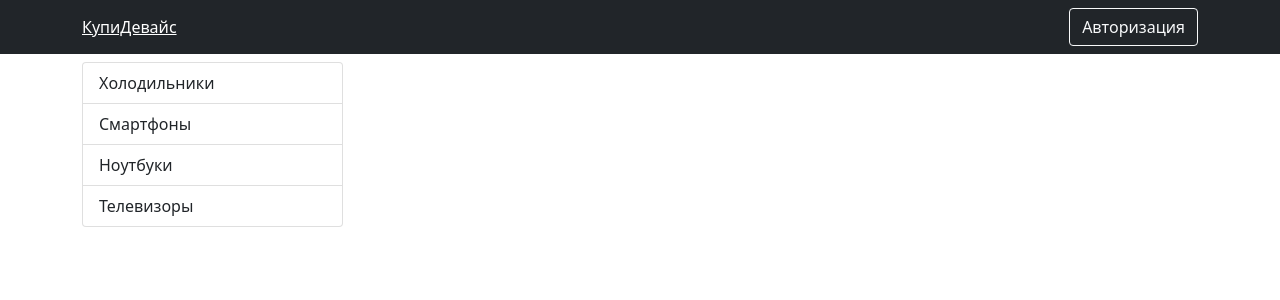
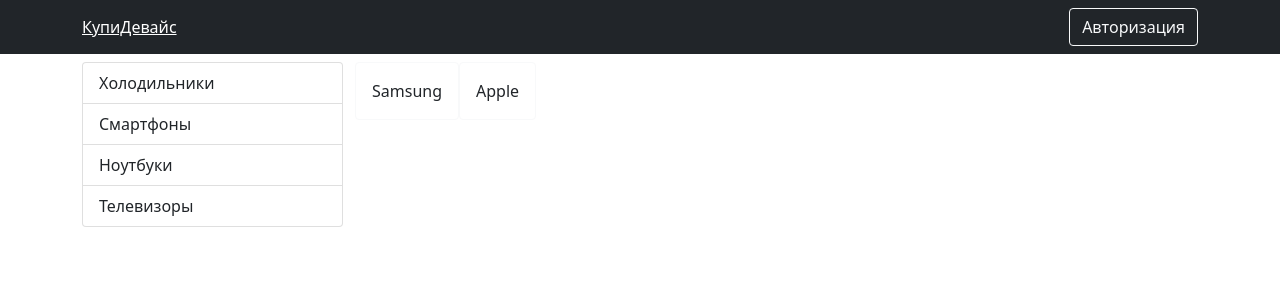
Before and after one commit to kapakym/magazine, a React (Create React App) app in the folder client/: page / in a window 1280 px wide. Shown: the top 300 px of the page. Built offline with nearby package versions, Linux system fonts and the light colour scheme.

Commit message:
Добавил панель для выбора производителя товара

```diff
--- a/client/src/components/BrandBar.tsx
+++ b/client/src/components/BrandBar.tsx
@@ -1,11 +1,26 @@
 import { observer } from "mobx-react-lite";
 import React, { useContext } from "react";
+import { Card, Row } from "react-bootstrap";
 import { Context } from "../index";
 import { AppProviderType } from "../types/types";
 
 const BrandBar = observer(() => {
-    const {device } = useContext<AppProviderType>(Context)
-  return <div>BrandBar</div>;
+  const { device } = useContext<AppProviderType>(Context);
+  return (
+    <Row className="d-flex mt-2" style={{ cursor: "pointer" }}>
+      {device.brands.map((brand) => (
+        <Card
+          key={brand.id}
+          className="p-3"
+          style={{ width: "auto" }}
+          border={brand.id === device.selectedBrand.id ? "danger" : "light"}
+          onClick={() => device.setSelectedBrand(brand)}
+        >
+          {brand.name}
+        </Card>
+      ))}
+    </Row>
+  );
 });
 
 export default BrandBar;
--- a/client/src/components/TypeBar.tsx
+++ b/client/src/components/TypeBar.tsx
@@ -8,9 +8,13 @@ import { AppProviderType } from "../types/types";
 const TypeBar = observer(() => {
   const { device } = useContext<AppProviderType>(Context);
   return (
-    <ListGroup className="mt-2" style={{cursor:"pointer"}}>
+    <ListGroup className="mt-2" style={{ cursor: "pointer" }}>
       {device.types.map((type) => (
-        <ListGroup.Item key={type.id} onClick={() => device.setSelectedType(type)} active={type.id === device.selectedType?.id}>
+        <ListGroup.Item
+          key={type.id}
+          onClick={() => device.setSelectedType(type)}
+          active={type.id === device.selectedType.id}
+        >
           {type.name}
         </ListGroup.Item>
       ))}
--- a/client/src/pages/Shop.tsx
+++ b/client/src/pages/Shop.tsx
@@ -1,5 +1,6 @@
 import React from "react";
 import { Col, Container, Row } from "react-bootstrap";
+import BrandBar from "../components/BrandBar";
 import TypeBar from "../components/TypeBar";
 
 function Shop() {
@@ -9,7 +10,9 @@ function Shop() {
         <Col md={3}>
           <TypeBar></TypeBar>
         </Col>
-        <Col md={9}></Col>
+        <Col md={9}>
+          <BrandBar></BrandBar>
+        </Col>
       </Row>
     </Container>
   );
--- a/client/src/store/DeviceStore.ts
+++ b/client/src/store/DeviceStore.ts
@@ -14,6 +14,7 @@ export default class DeviceStore {
     img: string;
   }>;
   _selectedType: { id: number; name: string } = { id: -1, name: "" };
+  _selectedBrand: { id: number; name: string } = { id: -1, name: "" };
 
   constructor() {
     this._types = [
@@ -40,6 +41,10 @@ export default class DeviceStore {
 
   setSelectedType(type: any) {
     this._selectedType = type;
+  }
+
+  setSelectedBrand(brand: any) {
+    this._selectedBrand = brand;
   }
 
   setTypes(types: any) {
@@ -69,4 +74,8 @@ export default class DeviceStore {
   get selectedType() {
     return this._selectedType;
   }
+
+  get selectedBrand() {
+    return this._selectedBrand;
+  }
 }
```
